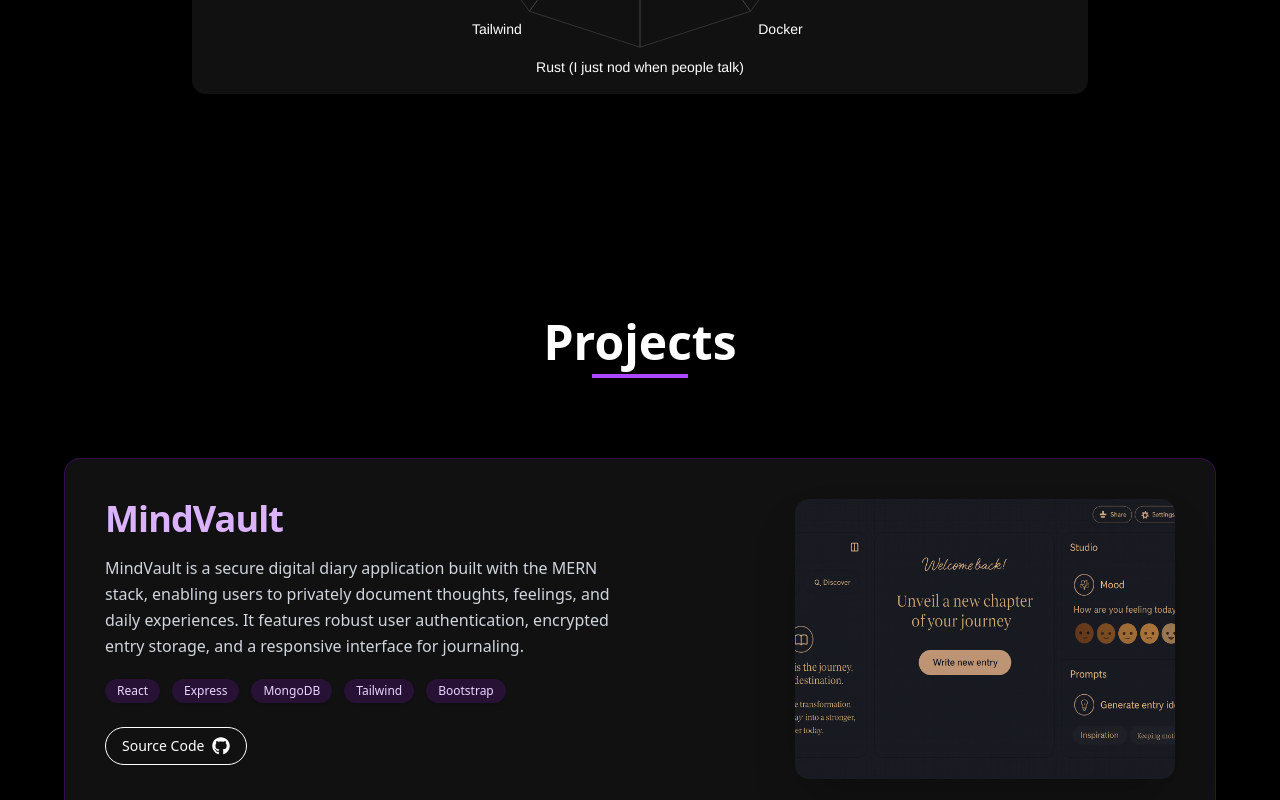
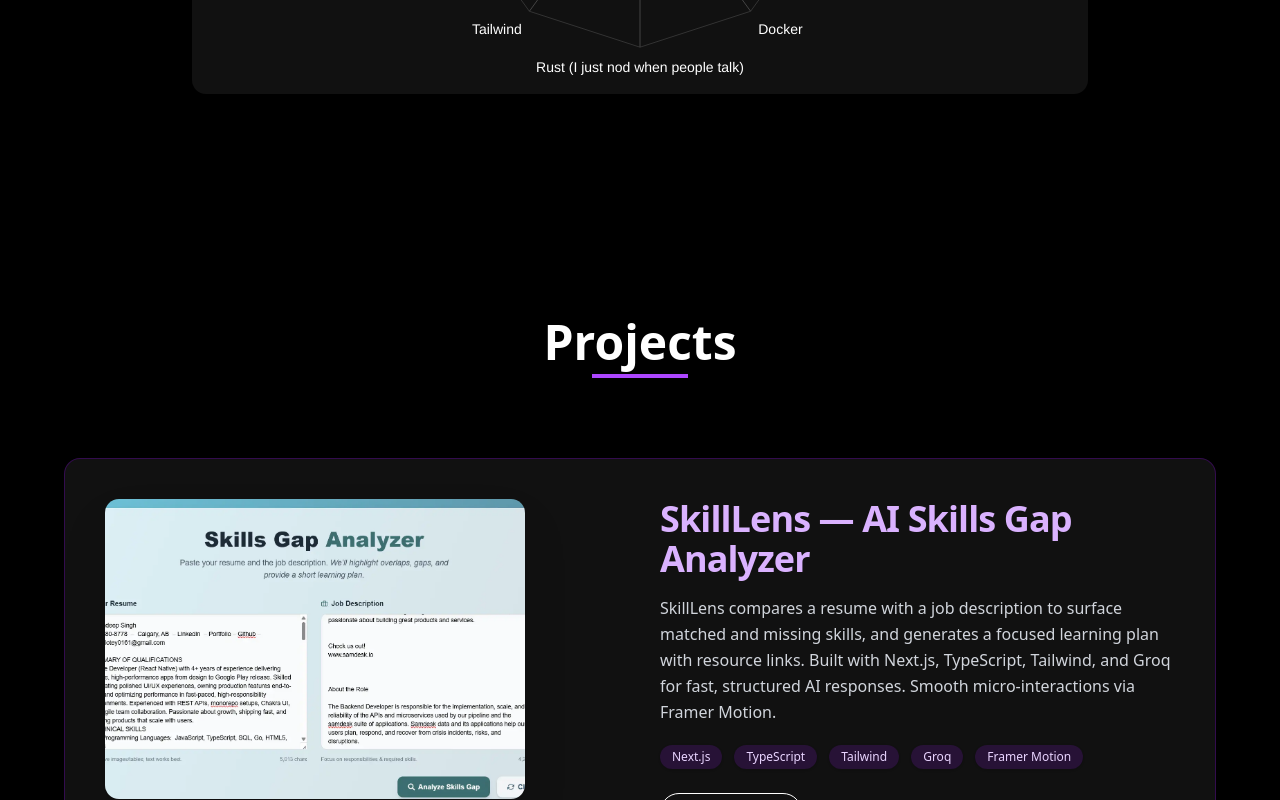
Before and after one commit to amanlotey/My-portfolio, a Next.js app: page / in a window 1280 px wide. Shown: the part 2000-2800 px from the top of the page. Built offline with nearby package versions, Linux system fonts and the light colour scheme.

Commit message:
Added SkillLens

```diff
--- a/components/Projects.tsx
+++ b/components/Projects.tsx
@@ -28,9 +28,73 @@ export default function Projects() {
       </h2>
 
       <div className="flex flex-col gap-20 max-w-6xl mx-auto">
+
+        {/* SkillLens — NEW */}
+        <motion.div
+          custom={1}
+          initial="hidden"
+          whileInView="visible"
+          viewport={{ once: true }}
+          variants={fadeInUp}
+        >
+          <Card className="bg-[#111111] border border-purple-700/30 rounded-2xl shadow-xl p-6 md:p-10 transition-transform hover:shadow-[0_0_20px_5px_rgba(168,85,247,0.3)] hover:scale-[1.02]">
+            <div className="flex flex-col md:flex-row items-center md:items-start gap-10">
+              {/* Preview */}
+              <div className="md:w-1/2 w-full flex justify-center md:justify-start">
+                <div className="relative w-[90%] max-w-[420px] aspect-[16/10] md:w-[460px] md:h-[300px] rounded-xl overflow-hidden shadow-2xl">
+                  <Image
+                    src="/images/skilllens.webp"
+                    alt="SkillLens App Screenshot"
+                    fill
+                    className="object-cover"
+                    sizes="(max-width: 768px) 90vw, (max-width: 1200px) 50vw, 560px"
+                    quality={100}    // Force max quality
+                    priority         // Load immediately
+                    unoptimized={false} // Let Next optimize, but at full quality
+                  />
+                </div>
+              </div>
+
+              {/* Text */}
+              <div className="md:w-1/2 w-full text-center md:text-left">
+                <CardTitle className="text-3xl md:text-4xl mb-4 text-purple-300 font-semibold">
+                  SkillLens — AI Skills Gap Analyzer
+                </CardTitle>
+                <p className="text-base text-gray-300 mb-5 max-w-lg leading-relaxed mx-auto md:mx-0">
+                  SkillLens compares a resume with a job description to surface matched and missing skills, and
+                  generates a focused learning plan with resource links. Built with Next.js, TypeScript, Tailwind,
+                  and Groq for fast, structured AI responses. Smooth micro-interactions via Framer Motion.
+                </p>
+
+                <div className="flex justify-center md:justify-start flex-wrap gap-3 mb-6">
+                  {["Next.js", "TypeScript", "Tailwind", "Groq", "Framer Motion"].map((tag) => (
+                    <span
+                      key={tag}
+                      className="bg-purple-900/30 text-purple-200 font-medium text-xs px-3 py-1 rounded-full shadow-sm"
+                    >
+                      {tag}
+                    </span>
+                  ))}
+                </div>
+
+                <CardFooter className="px-0 pt-0 flex justify-center md:justify-start">
+                  <a
+                    href="https://github.com/amanlotey/SkillLens"
+                    target="_blank"
+                    rel="noopener noreferrer"
+                    className="inline-flex items-center gap-2 border border-white text-white text-sm font-medium px-4 py-2 rounded-full hover:bg-white/10 transition"
+                  >
+                    Source Code <FaGithub className="text-lg" />
+                  </a>
+                </CardFooter>
+              </div>
+            </div>
+          </Card>
+        </motion.div>
+
         {/* MindVault */}
         <motion.div
-          custom={1}
+          custom={2}
           initial="hidden"
           whileInView="visible"
           viewport={{ once: true }}
@@ -83,7 +147,7 @@ export default function Projects() {
 
         {/* MovieRadar */}
         <motion.div
-          custom={2}
+          custom={3}
           initial="hidden"
           whileInView="visible"
           viewport={{ once: true }}
```
Also changed, not shown: public/images/skilllens.png (added), public/images/skilllens.webp (added).
